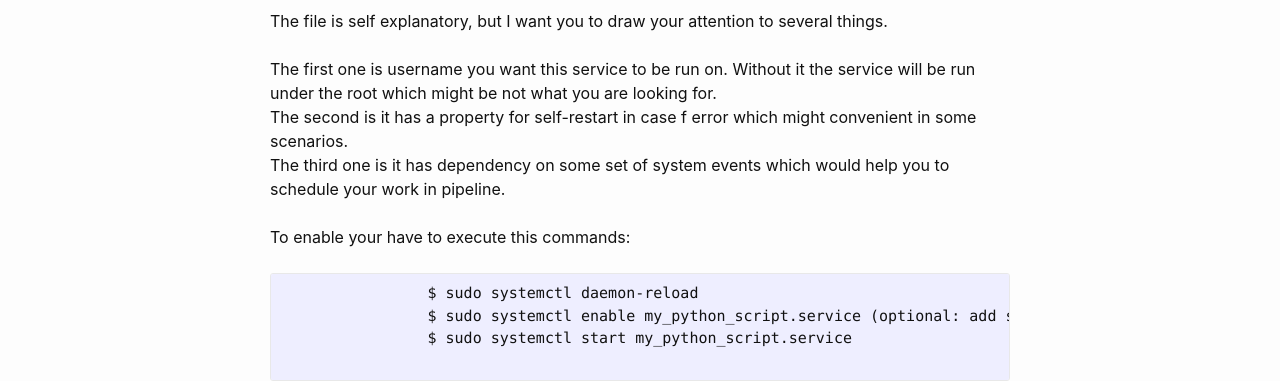
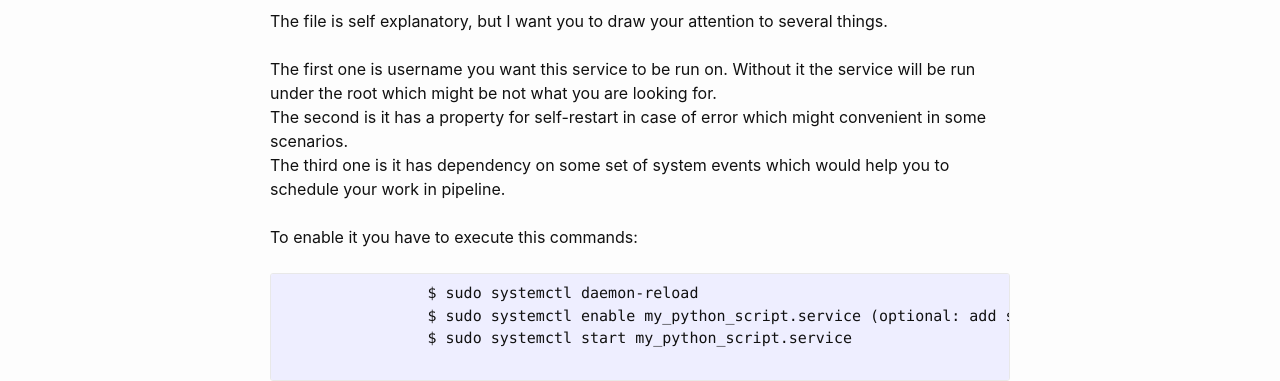
Before and after one commit to Gelassen/dkazakov.github.io, a Jekyll site: the page built from _posts/2024-06-17-forecast-sales-for-airline-part-I-working-with-one-billion-records.html, in a window 1280 px wide and 900 px high, scrolled down 4072 px. Shown: the part 153-534 px from the top of the window. Built offline with Jekyll 4.4.1, drawn with Linux system fonts in a browser that asks for light colours.

Commit message:
Fix typos

```diff
--- a/_posts/2024-06-17-forecast-sales-for-airline-part-I-working-with-one-billion-records.html
+++ b/_posts/2024-06-17-forecast-sales-for-airline-part-I-working-with-one-billion-records.html
@@ -179,12 +179,12 @@ modified_time: '2024-06-17'
             The first one is username you want this service to be run on.
             Without it the service will be run under the root which might be
             not what you are looking for. <br>
-            The second is it has a property for self-restart in case f error
+            The second is it has a property for self-restart in case of error
             which might convenient in some scenarios. <br>
             The third one is it has dependency on some set of system events
             which would help you to schedule your work in pipeline. <br> <br>
 
-            To enable your have to execute this commands: <br><br>
+            To enable it you have to execute this commands: <br><br>
 
             <pre>
                 $ sudo systemctl daemon-reload
```
